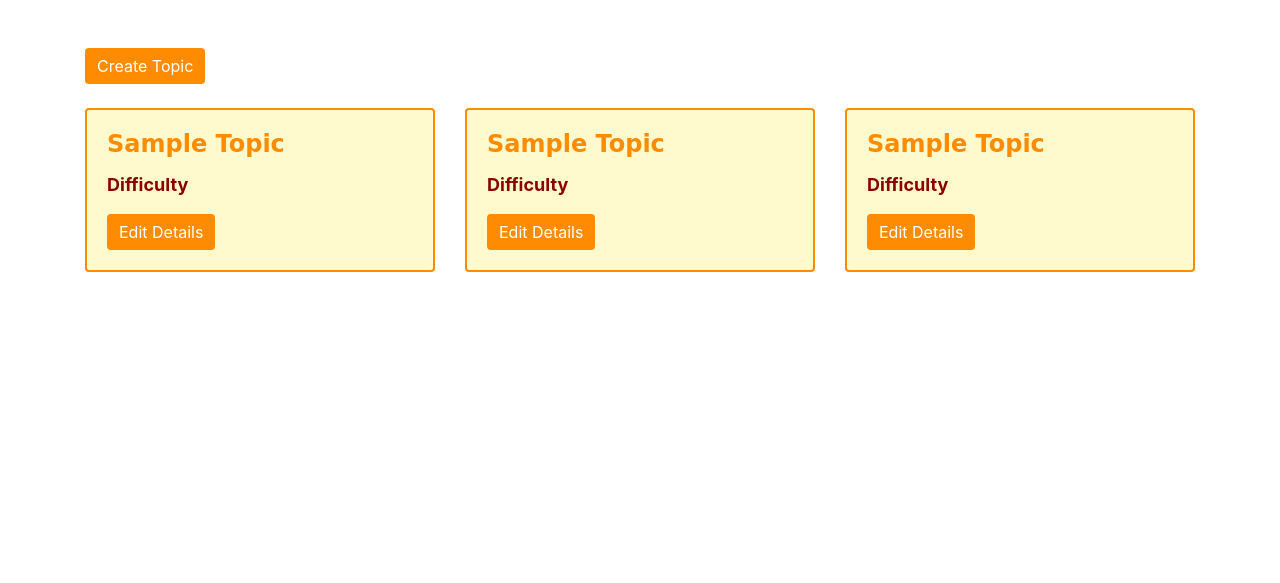
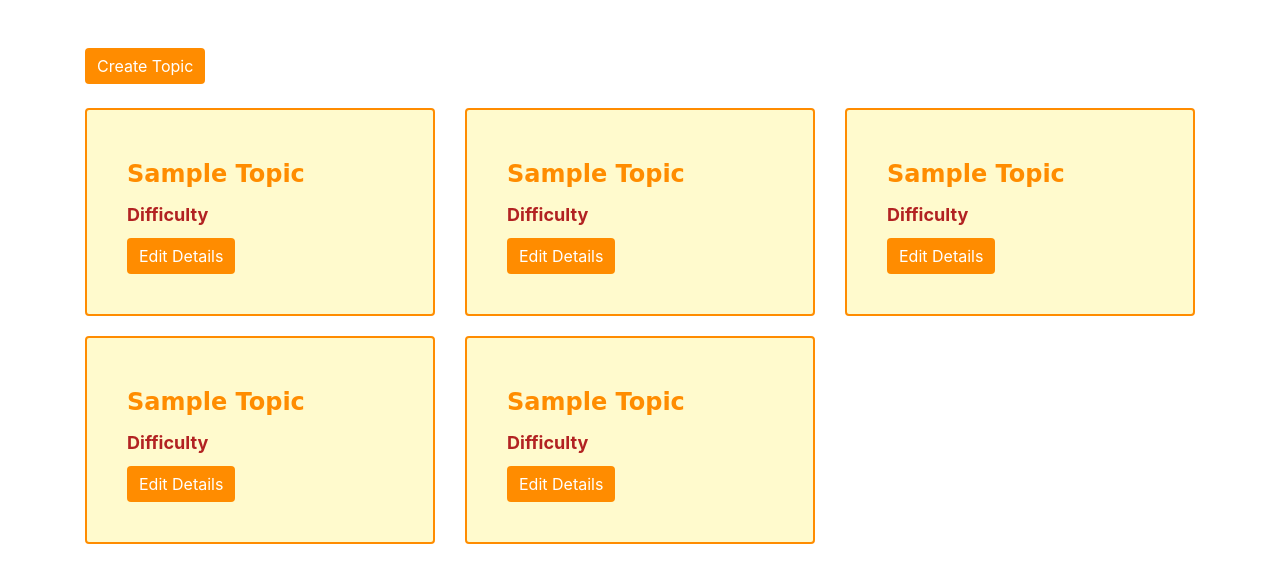
Before and after one commit to Accerly13/PicDentify, a Django app: template templates/teacherDashboard.html in a window 1280 px wide. Shown: the part 61-644 px from the top of the page. Run offline with Django 4.2, Linux system fonts and the light colour scheme; the template is opened without the code that fills it, so the values that code supplies are empty; some libraries are stand-ins or nearby versions.

Commit message:
add CSS to teacher dashboard

```diff
--- a/templates/teacherDashboard.html
+++ b/templates/teacherDashboard.html
@@ -28,10 +28,28 @@ body {
   background-color: #fffacd; /* LemonChiffon */
   border: 2px solid #ff8c00; /* DarkOrange */
   transition: box-shadow 0.3s ease-in-out;
+  padding: 20px;
+  margin-bottom: 20px;
 }
 
 .card:hover {
   box-shadow: 5px 5px 15px #ff8c00; /* DarkOrange */
+}
+
+.card-header {
+  background-color: #ff8c00; /* DarkOrange */
+  color: #fffacd; /* LemonChiffon */
+  font-size: 20px;
+  font-weight: bold;
+  padding: 10px;
+  border-top-left-radius: 5px;
+  border-top-right-radius: 5px;
+  transition: background-color 0.3s ease-in-out;
+}
+
+.card:hover {
+  box-shadow: 10px 10px 30px #ff8c00; /* DarkOrange */
+  transform: translateY(-10px);
 }
 
 .card-title {
@@ -40,11 +58,18 @@ body {
   color: #ff8c00; /* DarkOrange */
 }
 
+.card-body {
+  margin-top: 10px;
+}
+
 .card-text {
   font-size: 18px;
   font-weight: bold;
-      color: #8b0000; /* DarkRed */
+  color: #b22222; /* FireBrick */
+  margin-top: 10px;
+  margin-bottom: 10px;
 }
+
 
     .btn-primary {
       background-color: #ff8c00; /* DarkOrange */
@@ -257,6 +282,26 @@ body {
         </div>
 
         <div class="row mt-4">
+
+          <div class="col-md-4">
+            <div class="card">
+              <div class="card-body">
+                <h5 class="card-title">Sample Topic</h5>
+                <p class="card-text">Difficulty</p>
+                <a href="#" class="btn btn-primary" data-toggle="modal" data-target="#editModal1">Edit Details</a>
+              </div>
+            </div>
+          </div>
+
+          <div class="col-md-4">
+            <div class="card">
+              <div class="card-body">
+                <h5 class="card-title">Sample Topic</h5>
+                <p class="card-text">Difficulty</p>
+                <a href="#" class="btn btn-primary" data-toggle="modal" data-target="#editModal1">Edit Details</a>
+              </div>
+            </div>
+          </div>
 
           <div class="col-md-4">
             <div class="card">
```
Lines whose indentation alone changed are shown as unchanged.
